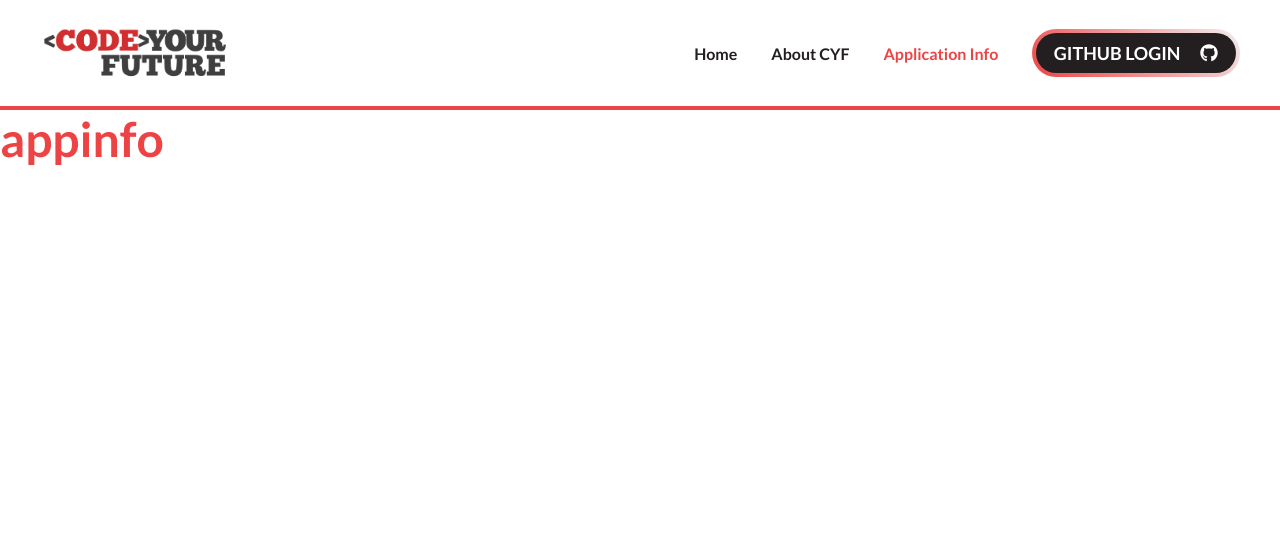
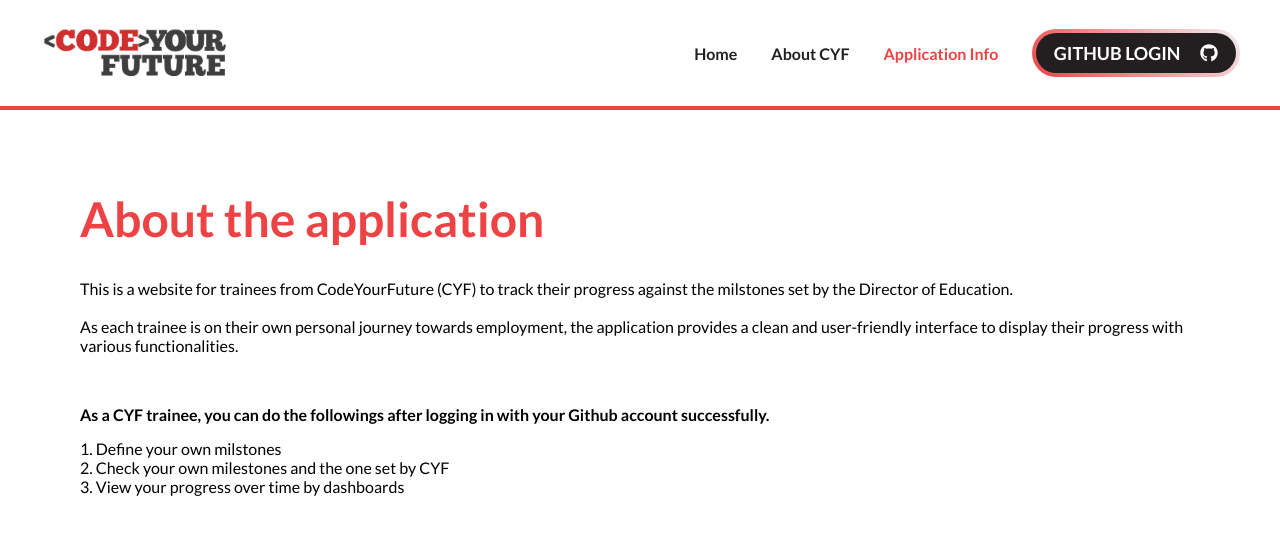
Before and after one commit to Doris-Siu/in-a-class-of-our-own, a React (Create React App) app in the folder client/: page /app in a window 1280 px wide. Shown: the top 534 px of the page. Built offline with nearby package versions, Linux system fonts and the light colour scheme.

Commit message:
Create ApplicationInfo.js and css

```diff
--- a/client/src/App.js
+++ b/client/src/App.js
@@ -3,7 +3,7 @@ import { Route, Routes } from "react-router-dom";
 import About from "./pages/About/About";
 import Home from "./pages/Home";
 import Header from "./Components/Header/Header";
-import ApplicationInfo from "./pages/ApplicationInfo";
+import ApplicationInfo from "./pages/App-info/ApplicationInfo";
 
 const App = () => (
 	<>
--- /dev/null
+++ b/client/src/pages/App-info/ApplicationInfo.css
@@ -0,0 +1,25 @@
+@import url("../../pages/Home.css");
+
+.main-container {
+	padding: 10px;
+}
+
+.app-intro {
+	padding-top: 8px;
+}
+
+.app-function {
+	padding-top: 15px;
+	padding-bottom: 15px;
+	font-weight: bold;
+}
+
+@media only screen and (min-width: 900px) {
+	.main-container {
+		padding: 80px;
+	}
+
+	.app-function {
+		padding-top: 50px;
+	}
+}
--- /dev/null
+++ b/client/src/pages/App-info/ApplicationInfo.js
@@ -0,0 +1,26 @@
+import "./ApplicationInfo.css";
+
+export default function ApplicationInfo() {
+	return (
+		<div className="main-container">
+			<h1>About the application</h1>
+			<p className="app-intro">
+				This is a website for trainees from CodeYourFuture (CYF) to track their
+				progress against the milstones set by the Director of Education.
+				<br /><br />
+				As each trainee is on their own personal journey towards employment, the
+				application provides a clean and user-friendly interface to display
+				their progress with various functionalities.
+			</p>
+			<p className="app-function">
+				As a CYF trainee, you can do the followings after logging in with your
+				Github account successfully.
+			</p>
+			<div>
+			1. Define your own milstones <br />
+			2. Check your own milestones and the one set by CYF <br />
+			3. View your progress over time by dashboards <br />
+			</div>
+		</div>
+	);
+}
--- a/client/src/pages/ApplicationInfo.js
+++ /dev/null
@@ -1,7 +0,0 @@
-
-const ApplicationInfo = () => {
-  return (
-    <h1>appinfo</h1>
-  );
-};
-export default ApplicationInfo;
```
